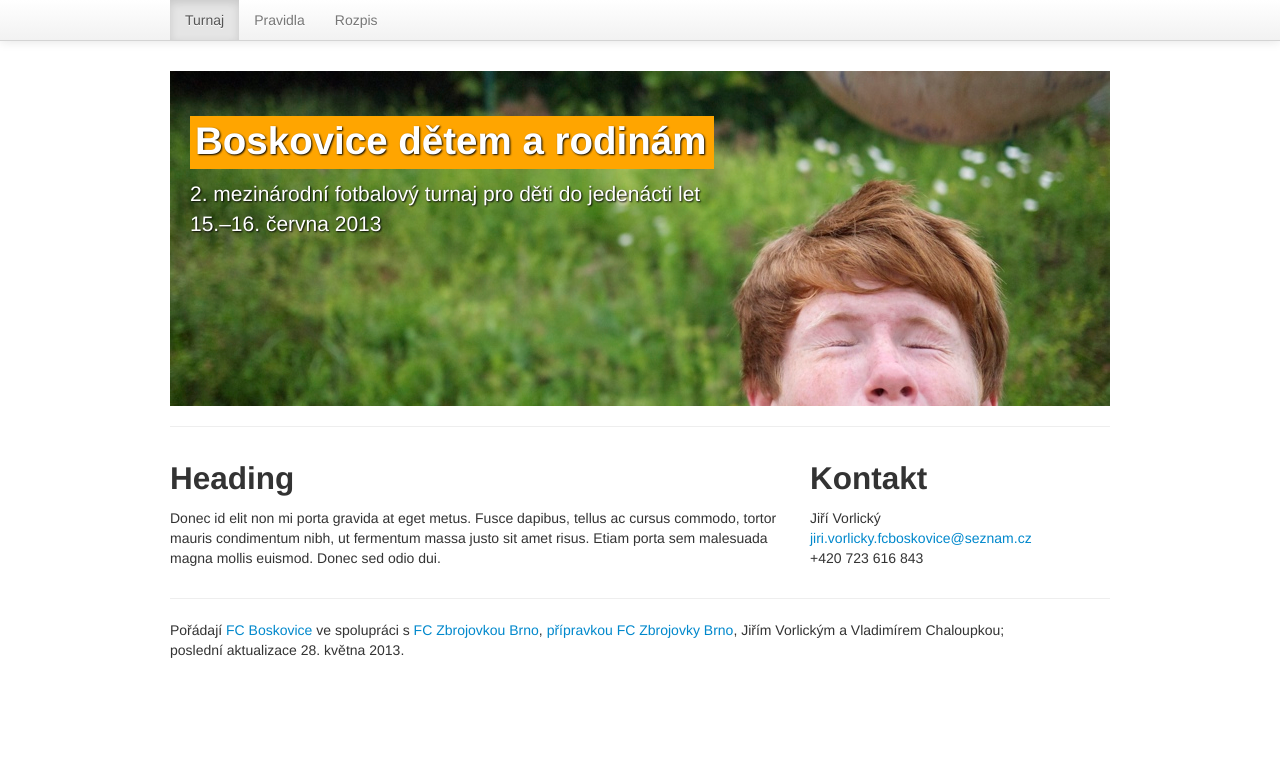
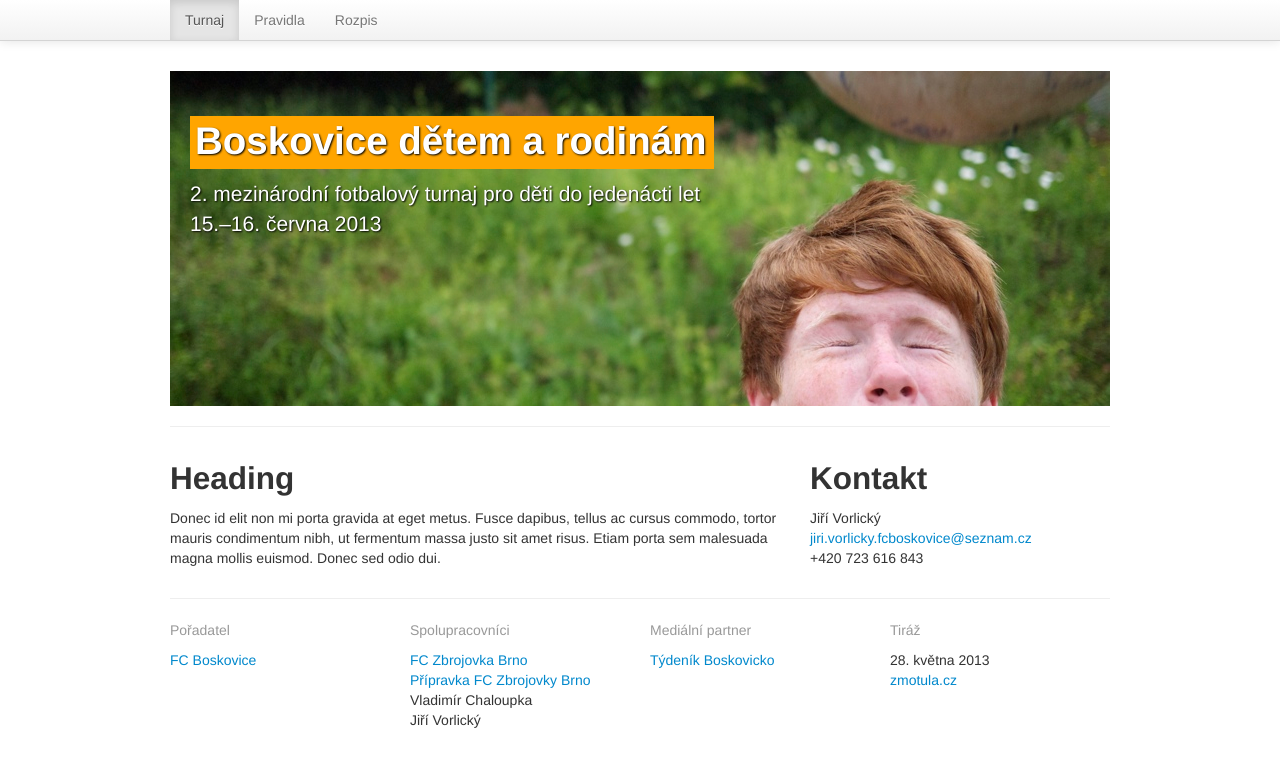
Before and after one commit to zoul/zijeme-hrou, a Jekyll site: the page built from turnaj/index.html, in a window 1280 px wide. Shown: the top 767 px of the page. Built offline with Jekyll 4.4.1, drawn with Linux system fonts in a browser that asks for light colours.

Commit message:
Rozšířená patička.

```diff
--- a/_layouts/main.html
+++ b/_layouts/main.html
@@ -32,11 +32,29 @@
             <hr>
             {{ content }}
             <hr>
-            <div class="footer">
-                <p>Pořádají <a href="http://fcboskovice.cz">FC Boskovice</a> ve spolupráci
-                s <a href="http://www.fczbrno.cz">FC Zbrojovkou Brno</a>, <a href="http://www.fczbrno2002.cz">
-                přípravkou FC Zbrojovky Brno</a>, Jiřím Vorlickým a Vladimírem Chaloupkou;<br>
-                poslední aktualizace 28. května 2013.</p>
+            <div class="footer row-fluid">
+                <div class="span3">
+                    <p class="muted">Pořadatel</p>
+                    <p><a href="http://fcboskovice.cz">FC Boskovice</a></p>
+                </div>
+                <div class="span3">
+                    <p class="muted">Spolupracovníci</p>
+                    <p>
+                        <a href="http://www.fczbrno.cz">FC Zbrojovka Brno</a><br>
+                        <a href="http://www.fczbrno2002.cz">Přípravka FC Zbrojovky Brno</a><br>
+                        Vladimír Chaloupka<br>
+                        Jiří Vorlický
+                    </p>
+                </div>
+                <div class="span3">
+                    <p class="muted">Mediální partner</p>
+                    <p><a href="http://www.boskovicko.cz">Týdeník Boskovicko</a></p>
+                </div>
+                <div class="span3">
+                    <p class="muted">Tiráž</p>
+                    <p>28. května 2013<br>
+                    <a href="http://zmotula.cz">zmotula.cz</a></p>
+                </p>
             </div>
         </div>
     </body>
```
